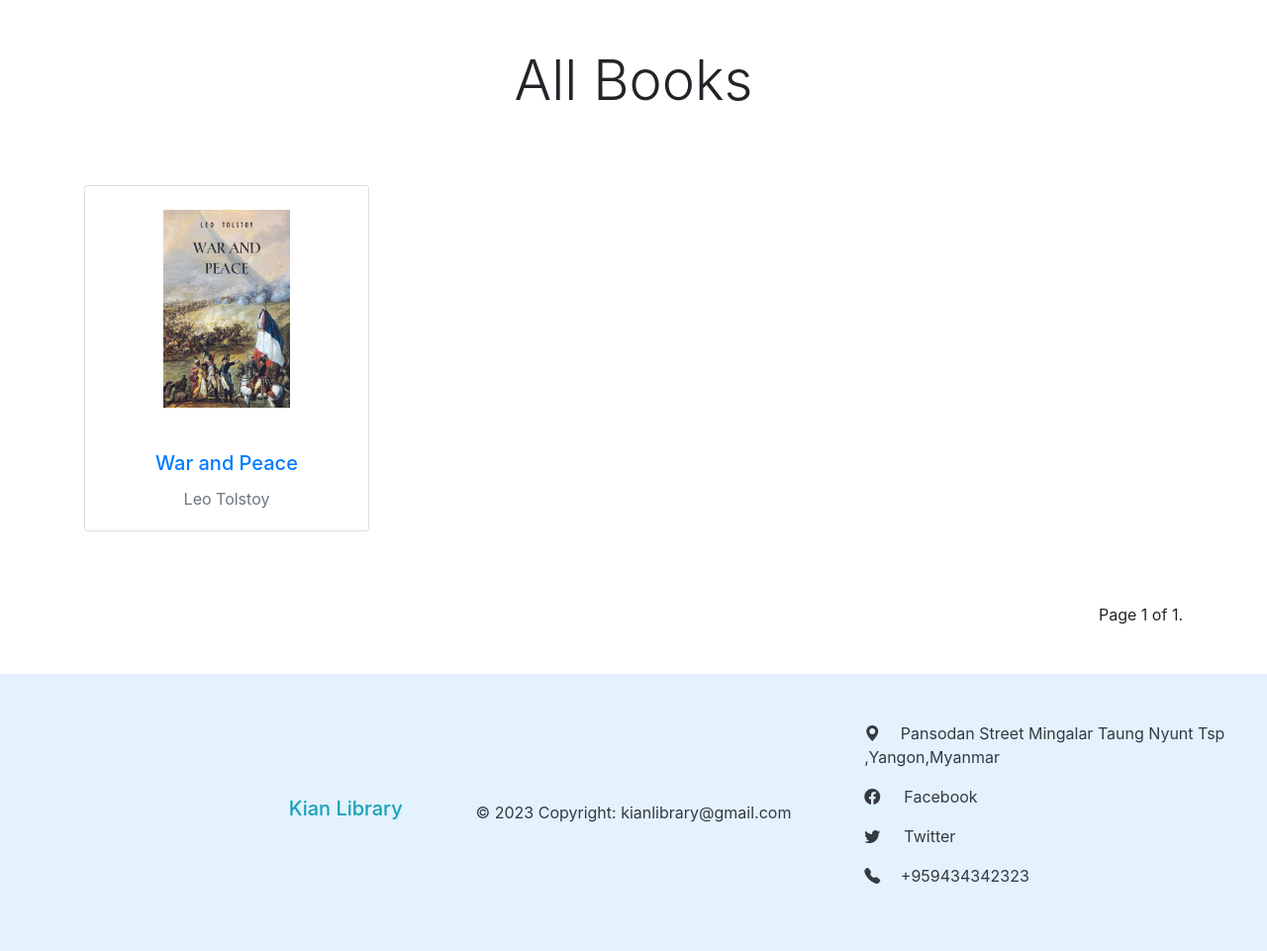
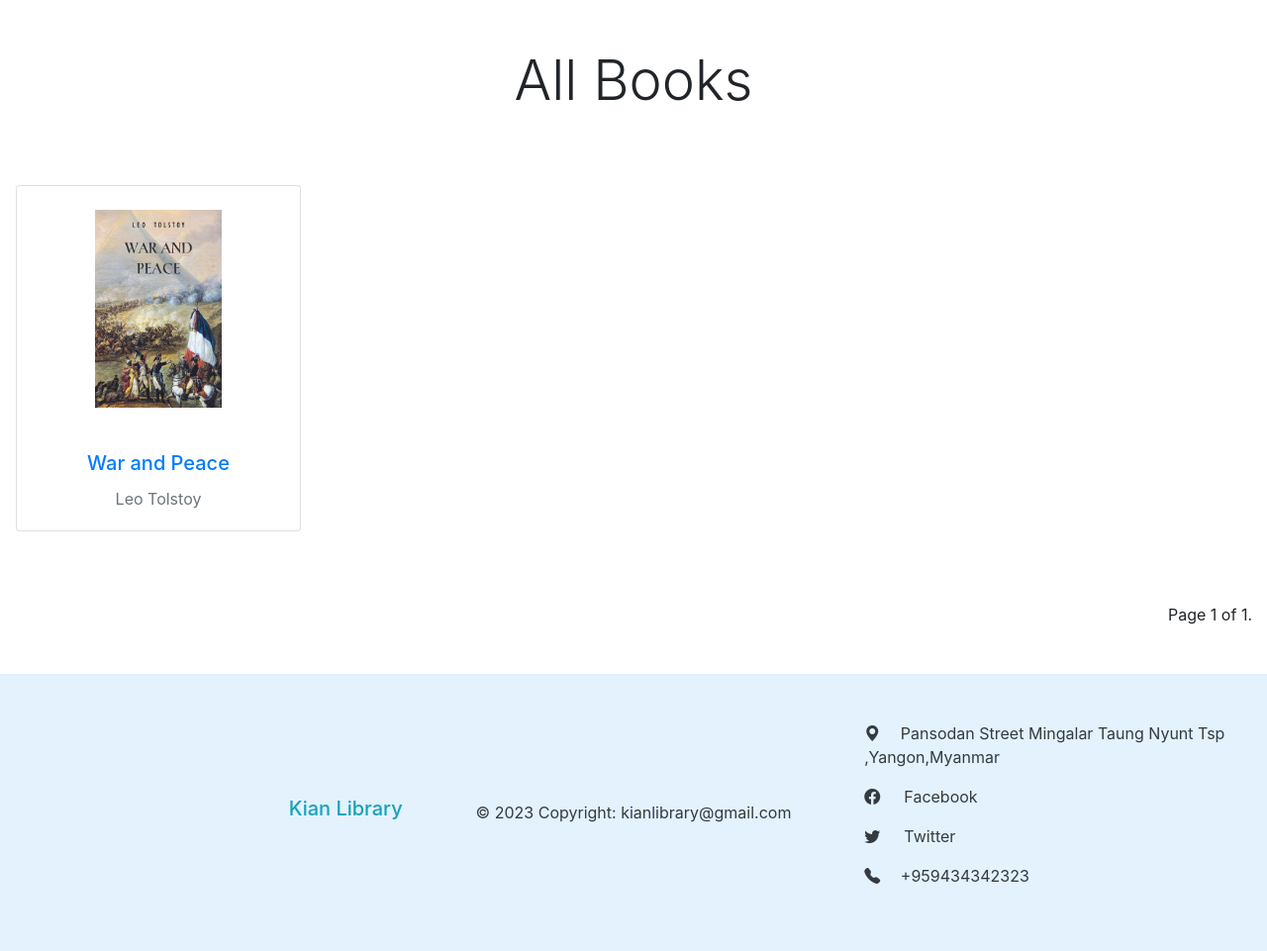
Before and after one commit to kenshin009/library, a Django app: page / in a window 1280 px wide. Shown: the part 56-1017 px from the top of the page at 99% size. Run offline with Django 4.2, Linux system fonts and the light colour scheme; a user stored in the database is signed in; data comes from the database, SQL or seed files in the repository; both versions use the stored data as it was after the commit; some libraries are stand-ins or nearby versions.

Commit message:
final project completed

```diff
--- a/book/templates/book/book_detail.html
+++ b/book/templates/book/book_detail.html
@@ -31,7 +31,7 @@
 
             <div class="mb-5"><strong>Publisher:</strong><span class=" lead pl-3"> {{ book.publisher }} </span></div>
 
-            <div class="mb-5"><strong>Publication Date:</strong><span class=" lead pl-3"> {{ book.publication_date }} </span></div>
+            <div class="mb-5"><strong>Publication Date:</strong><span class=" lead pl-3"> {{ book.publication_date|date:"Y-m-d" }} </span></div>
 
             <div class="buttons">
                 <a id="wishlist{{book.id}}" href="#" class="btn btn-outline-danger">
--- a/book/templates/book/hirebook_detail.html
+++ b/book/templates/book/hirebook_detail.html
@@ -28,7 +28,7 @@
 
             <div class="mb-5"><strong>Hire Date:</strong><span class=" lead pl-3"> {{ hirebook.hire_date }} </span></div>
 
-            <div class="mb-5"><strong>Return Date:</strong><span class=" lead pl-3"> {{ hirebook.return_date }} </span></div>
+            <div class="mb-5"><strong>Return Date:</strong><span class=" lead pl-3"> {{ hirebook.return_date|date:"Y-m-d" }} </span></div>
 
             <div class="mb-5">
                 <a href="{% url 'hirebook_cancel' hirebook.id %}" class="btn btn-danger">Cancel Hire</a>
--- a/book/templates/book/hirebook_list.html
+++ b/book/templates/book/hirebook_list.html
@@ -51,7 +51,7 @@
                     <td class="align-middle text-center">{{ book.book_id }}</td>
                     <td class="align-middle text-center">{{ book.book_name }}</td>
                     <td class="align-middle text-center">{{ book.hire_date }}</td>
-                    <td class="align-middle text-center">{{ book.return_date }}</td>
+                    <td class="align-middle text-center">{{ book.return_date|date:"Y-m-d" }}</td>
                     <td class="align-middle text-center">
                         <a class="badge badge-primary" href="{% url 'hirebook_detail' book.id %}">View Details</a>
                     </td>
--- a/book/templates/book/index.html
+++ b/book/templates/book/index.html
@@ -5,11 +5,11 @@
 {% block body %}
 <h4 class="display-4 text-center my-5"> {% if searched %} Searched Books for {{ search_words }} {% else %} All Books  {% endif %}</h4><br>
 
-        <div class="container mb-5">
+        <div class="container-fluid mb-5">
             <div class="row">
                 {% if books %}
                     {% for book in books %}
-                    <div class="col-12 col-sm-6 col-md-4 col-lg-3 mr-4 mb-5">
+                    <div class="col-12 col-sm-6 col-lg-3 mb-5">
 
                         <a href="{% url 'book_detail' book.id %}">
                             <div class="card mx-auto h-100" style="width: 18rem;">
--- a/book/views.py
+++ b/book/views.py
@@ -259,7 +259,10 @@ def wishlist(request):
         wishlists = WishList.objects.filter(username=request.user.username)
         if wishlists is not None:
             for wishlist in wishlists:
-                book = Book.objects.get(id=wishlist.book_id)
+                try:
+                    book = Book.objects.get(id=wishlist.book_id)
+                except Book.DoesNotExist:
+                    book = None
                 all_wishlist.append(book)
             # Add pagination
             paginator = Paginator(all_wishlist,20) # 20 books per page
```
Also changed, not shown: db.sqlite3, media/book_images/Great_Expectations_by_Charles_Dickens_-_Reading_Guide__9780451531186_-_Pengu_XDANQ4U.jpg (added), media/book_images/War_And_Peace_2rIlkmX.jpg (added), media/book_images/War_And_Peace_ZewObYU.jpg (added), media/book_images/War_And_Peace_gI4RPlR.jpg (added), 4 other files.
